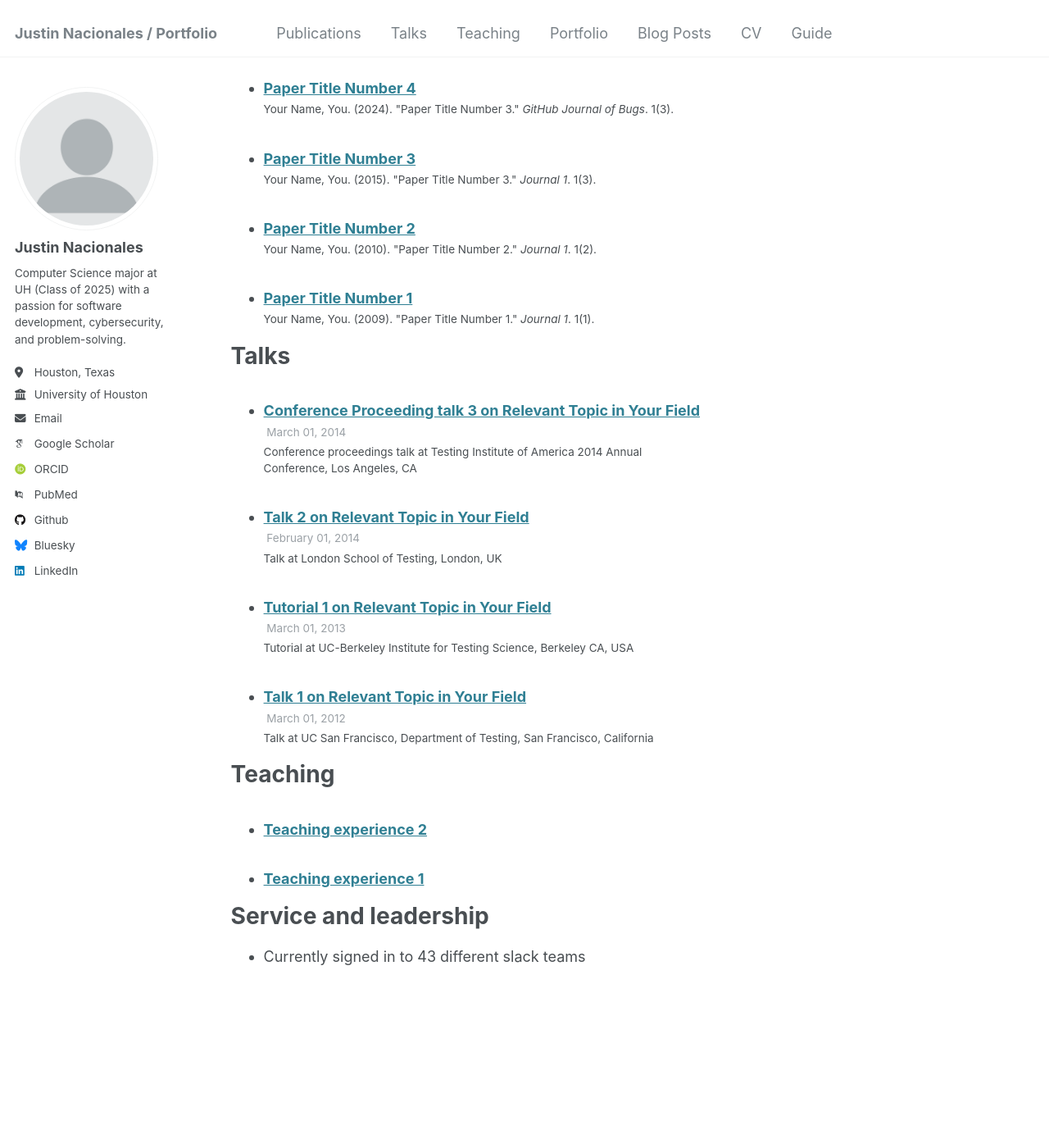
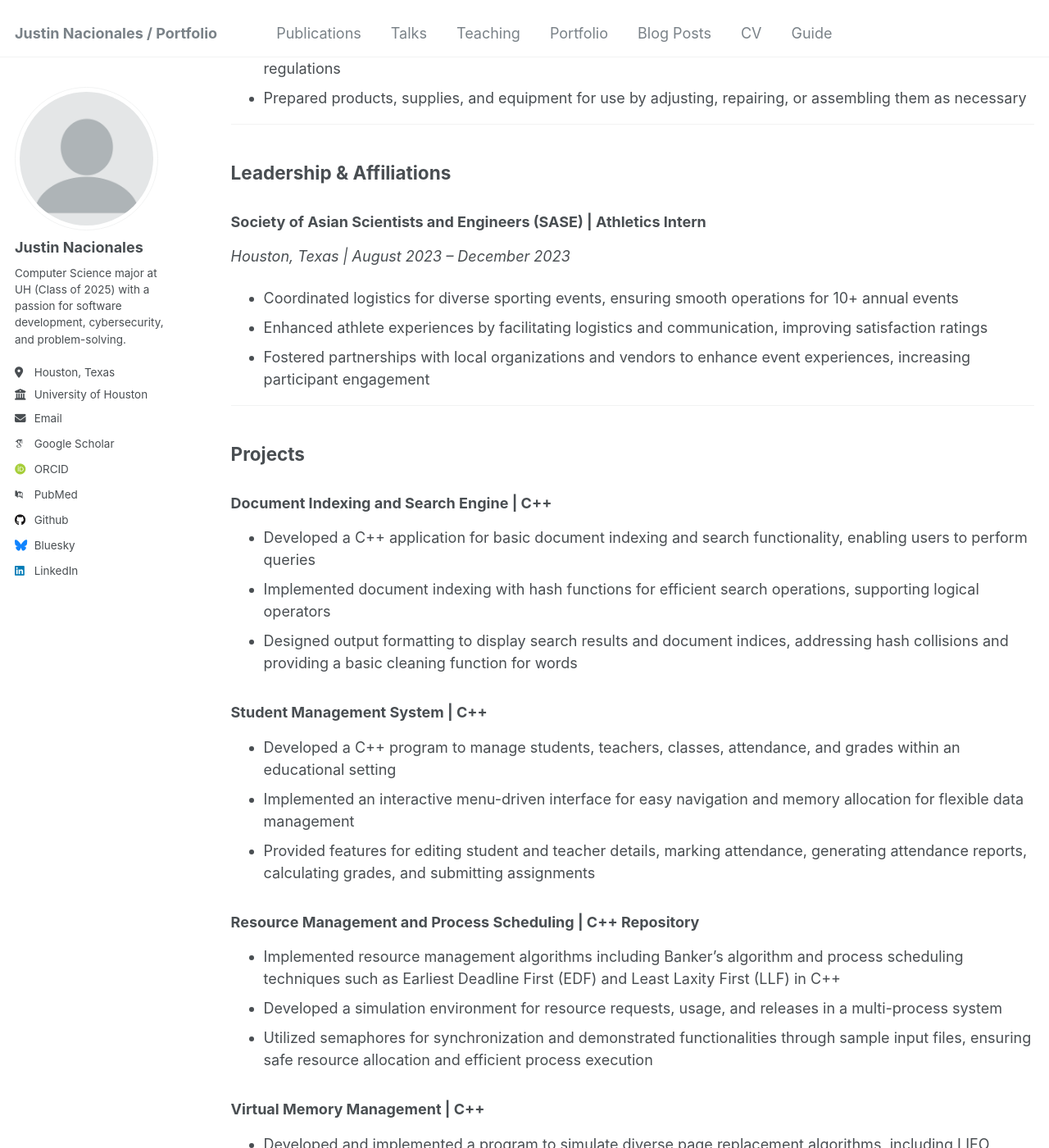
Before and after one commit to jrishere/portfolio, a Jekyll site: the page built from _pages/cv.md, in a window 1280 px wide and 1400 px high, scrolled down 1062 px. Shown: the whole window at 82% size. Built offline with Jekyll 4.4.1, drawn with Linux system fonts in a browser that asks for light colours; some web fonts are replaced; some of the changed text lies outside the part shown.

Commit message:
Update cv.md

```diff
--- a/_pages/cv.md
+++ b/_pages/cv.md
@@ -9,56 +9,70 @@ redirect_from:
 
 {% include base_path %}
 
-Education
-======
-* Ph.D in Version Control Theory, GitHub University, 2018 (expected)
-* M.S. in Jekyll, GitHub University, 2014
-* B.S. in GitHub, GitHub University, 2012
 
-Work experience
-======
-* Spring 2024: Academic Pages Collaborator
-  * Github University
-  * Duties includes: Updates and improvements to template
-  * Supervisor: The Users
+# Justin Nacionales
 
-* Fall 2015: Research Assistant
-  * Github University
-  * Duties included: Merging pull requests
-  * Supervisor: Professor Hub
+**Houston, TX** ▪ (713) 459-0890 ▪ [LinkedIn](https://www.linkedin.com/in/justinnacionales) ▪ [GitHub](https://github.com/jrishere) ▪ [Email](mailto:nacionalesjustin@gmail.com)
 
-* Summer 2015: Research Assistant
-  * Github University
-  * Duties included: Tagging issues
-  * Supervisor: Professor Git
+---
 
-Skills
-======
-* Skill 1
-* Skill 2
-  * Sub-skill 2.1
-  * Sub-skill 2.2
-  * Sub-skill 2.3
-* Skill 3
+## Education
 
-Publications
-======
-  <ul>{% for post in site.publications reversed %}
-    {% include archive-single-cv.html %}
-  {% endfor %}</ul>
+**College of Natural Sciences and Mathematics, University of Houston**
+*Bachelor of Science in Computer Science*
+**Expected Graduation:** December 2025
 
-Talks
-======
-  <ul>{% for post in site.talks reversed %}
-    {% include archive-single-talk-cv.html  %}
-  {% endfor %}</ul>
+---
 
-Teaching
-======
-  <ul>{% for post in site.teaching reversed %}
-    {% include archive-single-cv.html %}
-  {% endfor %}</ul>
+## Skills & Certifications
 
-Service and leadership
-======
-* Currently signed in to 43 different slack teams
+- **Languages:** Python, C, C++, JavaScript, MySQL, Microsoft Office (Word, PowerPoint, Excel)
+- **Development Tools:** Git, Google Cloud, Linux
+
+---
+
+## Experience
+
+### **Tech Daddy | Software Development Intern**
+*Houston, Texas | September 2024 – Present*
+- Built and optimized custom PCs, ensuring seamless integration of hardware components in a team setting
+- Gained hands-on experience coding in C++ and JavaScript, contributing to software improvement projects
+- Diagnosed and resolved hardware issues while assisting with system upgrades to enhance functionality
+
+### **Amazon Warehouse | Warehouse Operations**
+*Katy, Texas | May 2021 – July 2021*
+- Organized 10,000+ stock items in an orderly, efficient, and accessible manner in warehouses and supply rooms
+- Cleaned and maintained supplies, tools, equipment, and storage areas to ensure compliance with safety regulations
+- Prepared products, supplies, and equipment for use by adjusting, repairing, or assembling them as necessary
+
+---
+
+## Leadership & Affiliations
+
+### **Society of Asian Scientists and Engineers (SASE) | Athletics Intern**
+*Houston, Texas | August 2023 – December 2023*
+- Coordinated logistics for diverse sporting events, ensuring smooth operations for 10+ annual events
+- Enhanced athlete experiences by facilitating logistics and communication, improving satisfaction ratings
+- Fostered partnerships with local organizations and vendors to enhance event experiences, increasing participant engagement
+
+---
+
+## Projects
+
+### **Document Indexing and Search Engine | C++**
+- Developed a C++ application for basic document indexing and search functionality, enabling users to perform queries
+- Implemented document indexing with hash functions for efficient search operations, supporting logical operators
+- Designed output formatting to display search results and document indices, addressing hash collisions and providing a basic cleaning function for words
+
+### **Student Management System | C++**
+- Developed a C++ program to manage students, teachers, classes, attendance, and grades within an educational setting
+- Implemented an interactive menu-driven interface for easy navigation and memory allocation for flexible data management
+- Provided features for editing student and teacher details, marking attendance, generating attendance reports, calculating grades, and submitting assignments
+
+### **Resource Management and Process Scheduling | C++ Repository**
+- Implemented resource management algorithms including Banker's algorithm and process scheduling techniques such as Earliest Deadline First (EDF) and Least Laxity First (LLF) in C++
+- Developed a simulation environment for resource requests, usage, and releases in a multi-process system
+- Utilized semaphores for synchronization and demonstrated functionalities through sample input files, ensuring safe resource allocation and efficient process execution
+
+### **Virtual Memory Management | C++**
+- Developed and implemented a program to simulate diverse page replacement algorithms, including LIFO, MRU, LFU, and OPT, for virtual memory management
```
